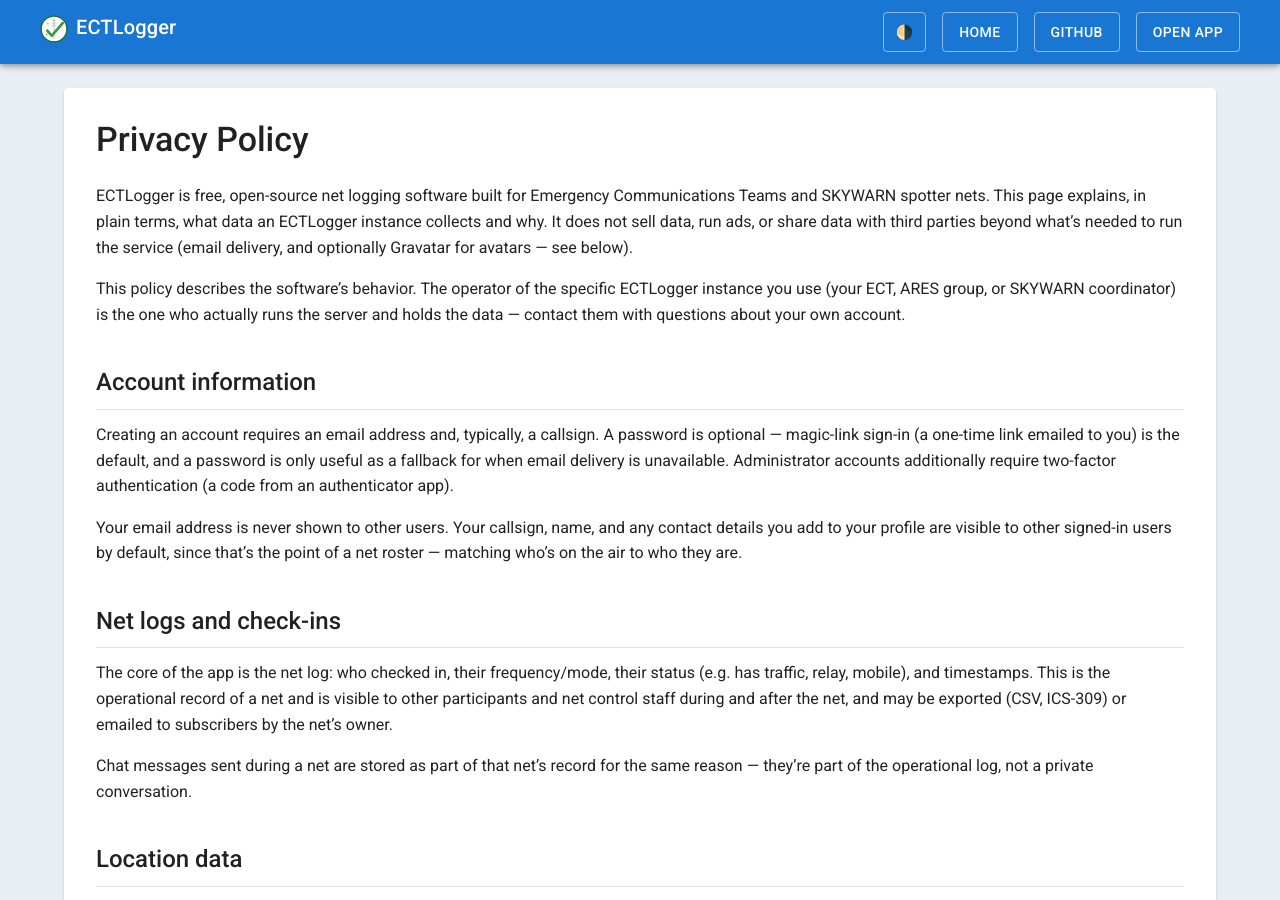
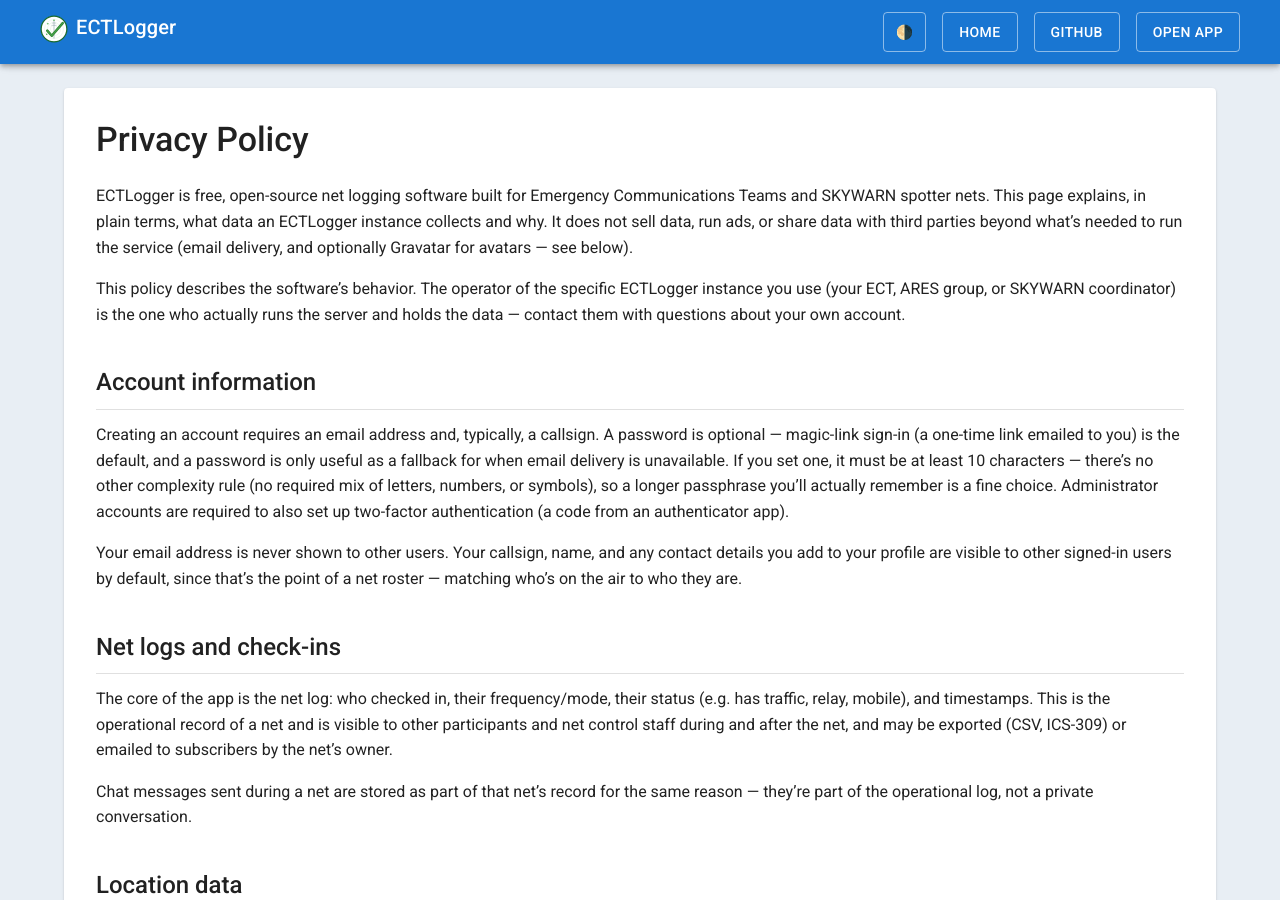
Before and after one commit to bradbrownjr/ectlogger, a Jekyll site: the page built from docs/PRIVACY.md, in a window 1280 px wide and 900 px high. Built offline with Jekyll 4.4.1, drawn with Linux system fonts in a browser that asks for light colours; our own code applies the rules of GitHub Pages for plain Markdown files.

Commit message:
Document password length requirement in the Privacy Policy
Co-Authored-By: Claude Sonnet 5 <noreply@anthropic.com>
Claude-Session: https://claude.ai/code/session_01Ur2TPzrrQxPkRNgv1MKzBf

```diff
--- a/docs/PRIVACY.md
+++ b/docs/PRIVACY.md
@@ -14,8 +14,11 @@ runs the server and holds the data — contact them with questions about your ow
 
 Creating an account requires an email address and, typically, a callsign. A password is
 optional — magic-link sign-in (a one-time link emailed to you) is the default, and a
-password is only useful as a fallback for when email delivery is unavailable. Administrator
-accounts additionally require two-factor authentication (a code from an authenticator app).
+password is only useful as a fallback for when email delivery is unavailable. If you set
+one, it must be at least 10 characters — there's no other complexity rule (no required
+mix of letters, numbers, or symbols), so a longer passphrase you'll actually remember is
+a fine choice. Administrator accounts are required to also set up two-factor authentication
+(a code from an authenticator app).
 
 Your email address is never shown to other users. Your callsign, name, and any contact
 details you add to your profile are visible to other signed-in users by default, since
```
